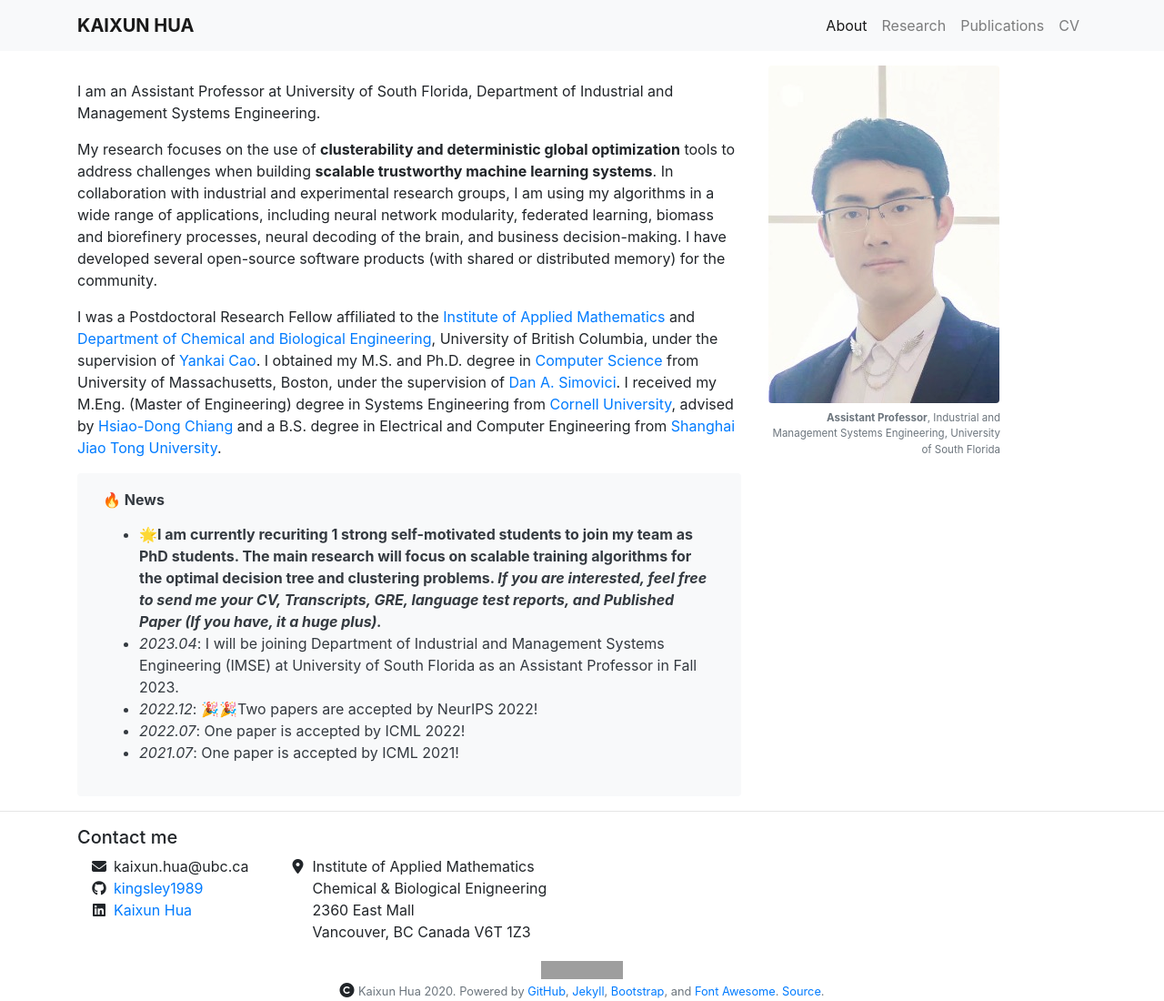
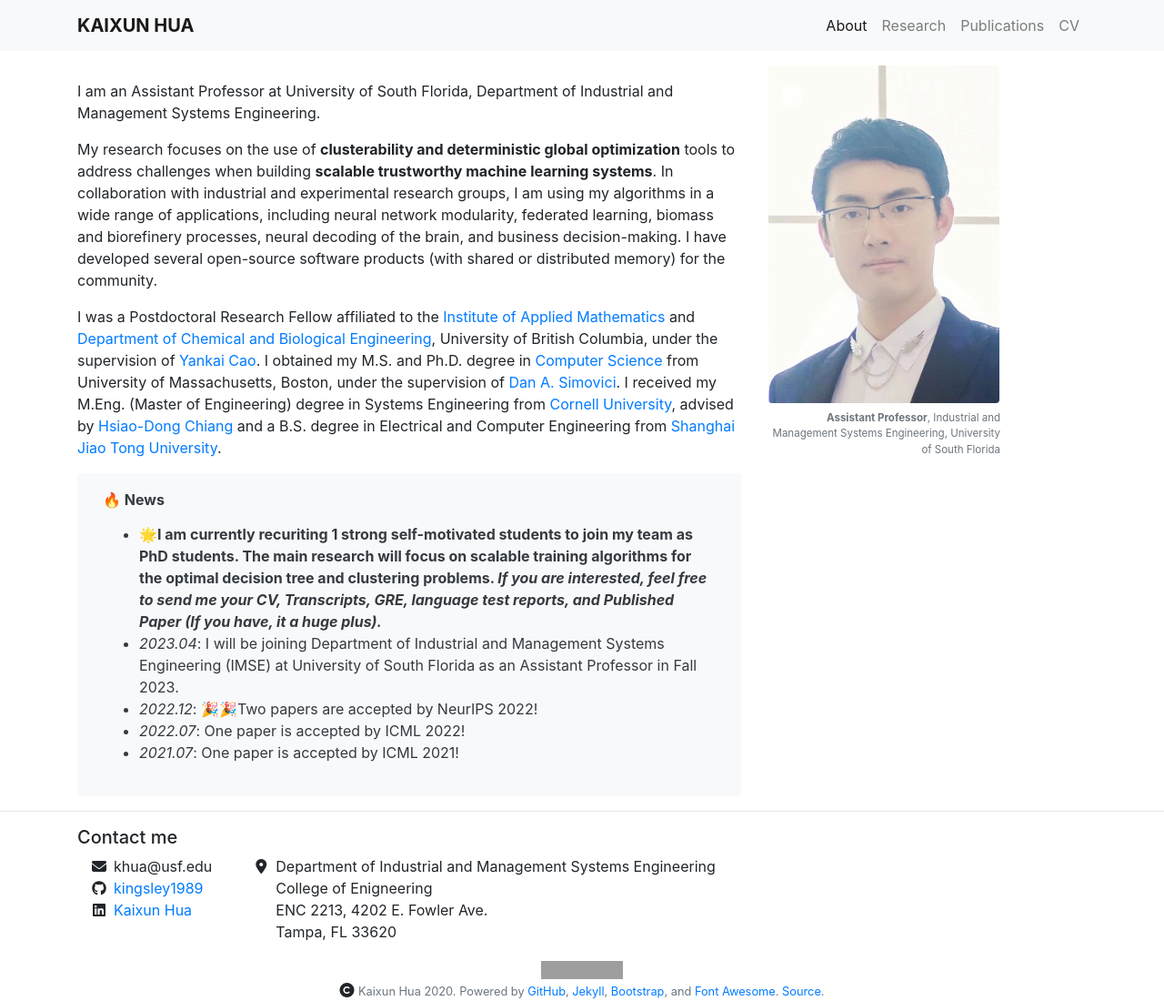
Before and after one commit to kingsley1989/kingsley1989.github.io, a Jekyll site: the page built from index.md, in a window 1280 px wide. Shown: the whole page at 91% size. Built offline with Jekyll 4.4.1, drawn with Linux system fonts in a browser that asks for light colours; nearby versions of some CDN libraries; grey boxes are pictures that could not be loaded.

Commit message:
update bio

```diff
--- a/_data/contact.yml
+++ b/_data/contact.yml
@@ -14,10 +14,10 @@ github:
   username: kingsley1989
 
 email:
-  address: kaixun.hua@ubc.ca
+  address: khua@usf.edu
 
 address:
-    Institute of Applied Mathematics <br/>
-    Chemical & Biological Enigneering <br/>
-    2360 East Mall <br/>
-    Vancouver, BC Canada V6T 1Z3
+    Department of Industrial and Management Systems Engineering <br/>
+    College of Enigneering <br/>
+    ENC 2213, 4202 E. Fowler Ave. <br/>
+    Tampa, FL 33620
```
